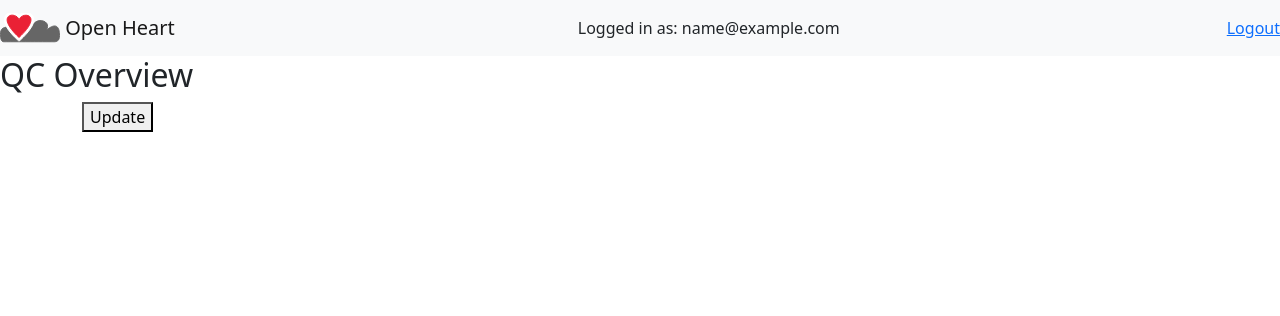
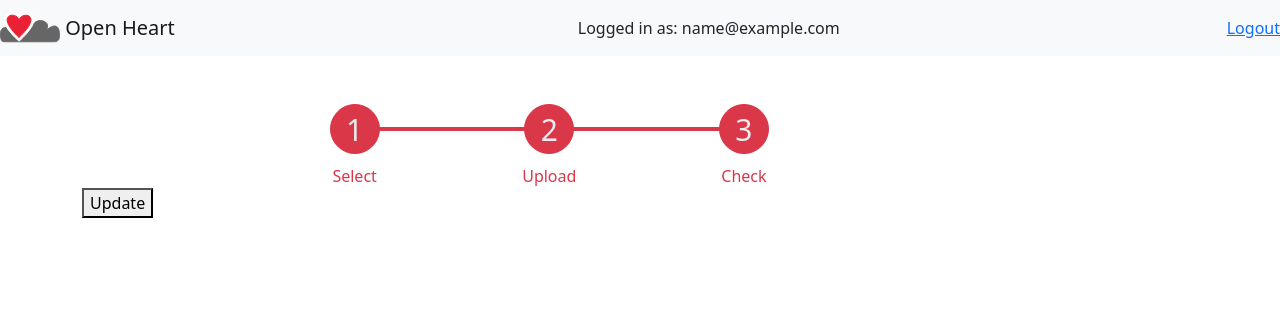
Before and after one commit to ckolbPTB/OpenHeart, a Flask app: page /qc_check in a window 1280 px wide. Shown: the top 316 px of the page. Run offline with Flask 2, Linux system fonts and the light colour scheme; the visitor is signed in with stand-in values (Sample User, id 1); data comes from the database, SQL or seed files in the repository; parts of the project's set-up code (start-up, migrations or seed data) failed here and were passed over.

```diff
--- a/templates/layout.html
+++ b/templates/layout.html
@@ -3,8 +3,9 @@
 <head>
   <title>
     {% block title %} {% endblock %}
-    <link rel="shortcut icon" href="/static/logo.png" type="image/icon">
   </title>
+    <link rel="icon" href="/static/logo.png" type="image/icon">
+
   <meta charset="utf-8">
     <meta name="viewport" content="width=device-width, initial-scale=1">
 
--- a/templates/qc_check.html
+++ b/templates/qc_check.html
@@ -1,7 +1,17 @@
 {% extends 'layout.html' %}
 {% block title %} Check {% endblock %}
 {% block content %}
-<h2>QC Overview</h2>
+<div class="container-fluid">
+    <div class="row align-items-center">
+        <div class="col-6 offset-2 mt-5">
+              <ul class="progressbar">
+                  <li class="done"> Select </li>
+                  <li class="done"> Upload </li>
+                  <li class="done"> Check </li>
+              </ul>
+        </div>
+    </div>
+</div>
 <div class="container">
 
     <button>Update</button>
--- a/templates/upload.html
+++ b/templates/upload.html
@@ -1,5 +1,5 @@
 {% extends 'layout.html' %}
-{% block title %} Upload {% endblock %}
+{% block title %} Select {% endblock %}
 {% block content %}
 <div class="container-fluid">
     <div class="row align-items-center">
```
